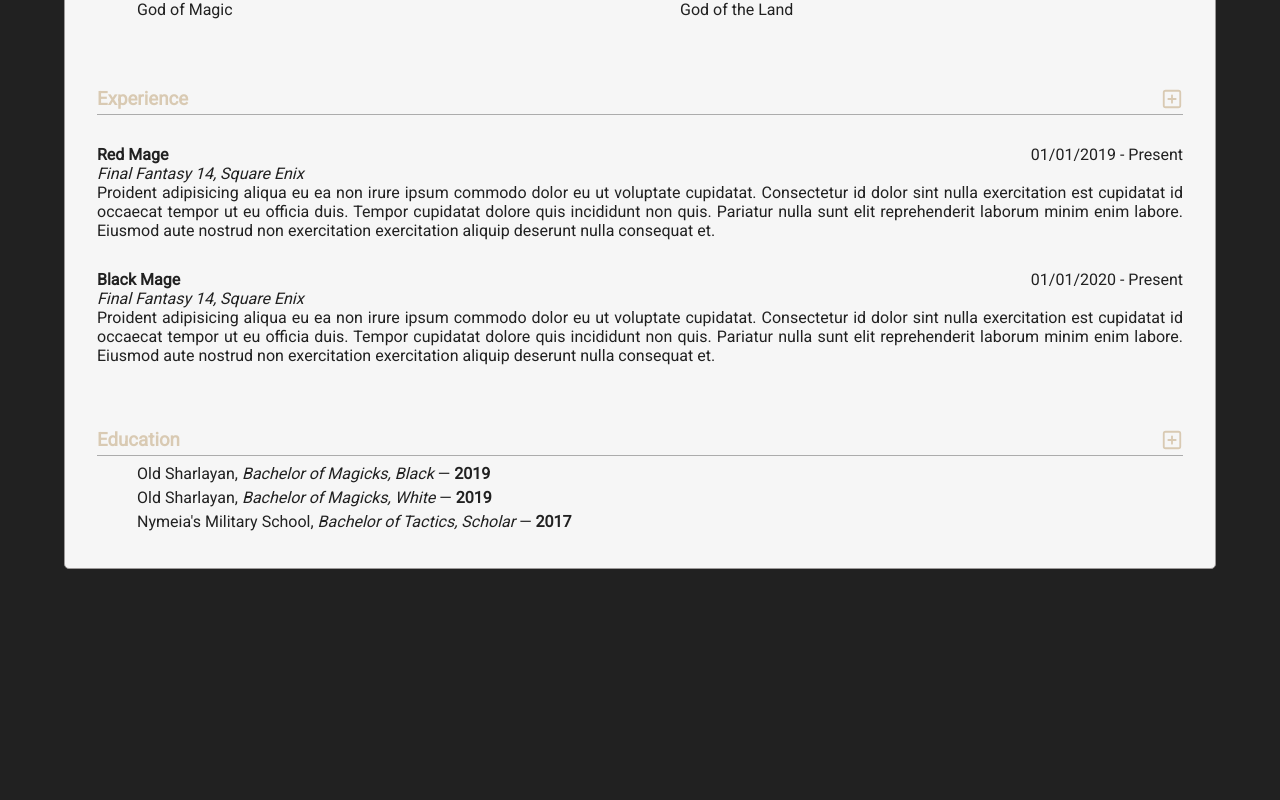
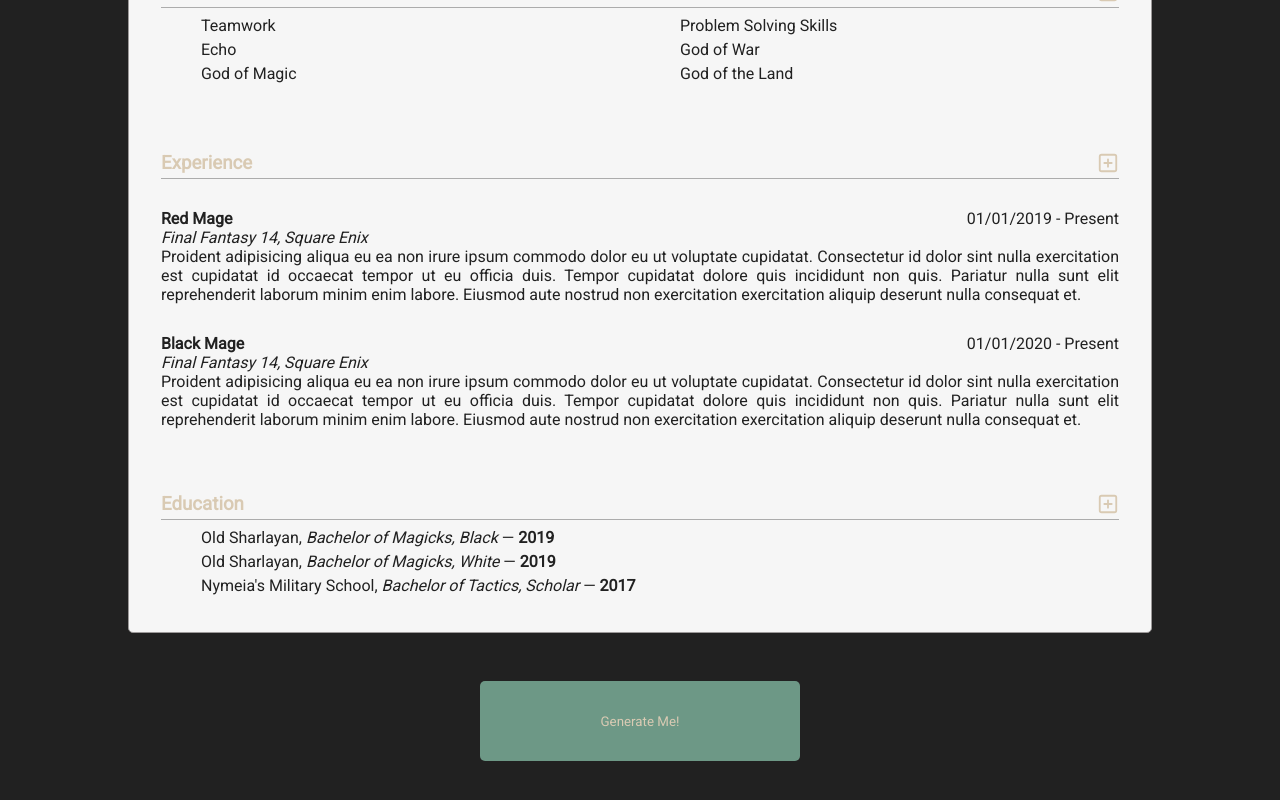
Before and after one commit to al-uminium/CV-Creator, a React (Create React App) app: page / in a window 1280 px wide. Shown: the part 858-1658 px from the top of the page. Before the commit the page ends 1491 px from the top, so only its background shows below. Built offline with nearby package versions, Linux system fonts and the light colour scheme.

Commit message:
added generate me button

```diff
--- a/src/App.js
+++ b/src/App.js
@@ -20,6 +20,7 @@ export default class App extends Component {
                     <Experience />
                     <Education />
                 </div>
+                <button type="button" className="generate">Generate Me!</button>
             </div>
         )
     }
--- a/src/styles/App.css
+++ b/src/styles/App.css
@@ -1,12 +1,29 @@
 .Main {
-    margin: 5vw;
+    margin: 10vw;
     display: grid;
 }
 .App {
     display: grid;
     border: 1px solid rgb(156, 153, 153);
     border-radius: 5px;
-    /* box-shadow: 0px 0px 0.5rem rgb(118, 118, 118); */
     background-color: rgb(246, 246, 246);
     align-items: start;
+    /* margin: 5rem; */
 }
+
+.generate {
+    border: none;
+    width: 20rem;
+    height: 5rem;
+    border-radius: 5px;
+    align-self: center;
+    justify-self: center;
+    background-color: rgb(109, 152, 134);
+    color: rgb(217, 202, 179);
+    margin-top: 3rem;
+    cursor: pointer;
+}
+
+.generate:hover{
+    background-color: rgb(75, 113, 97);
+}
```
